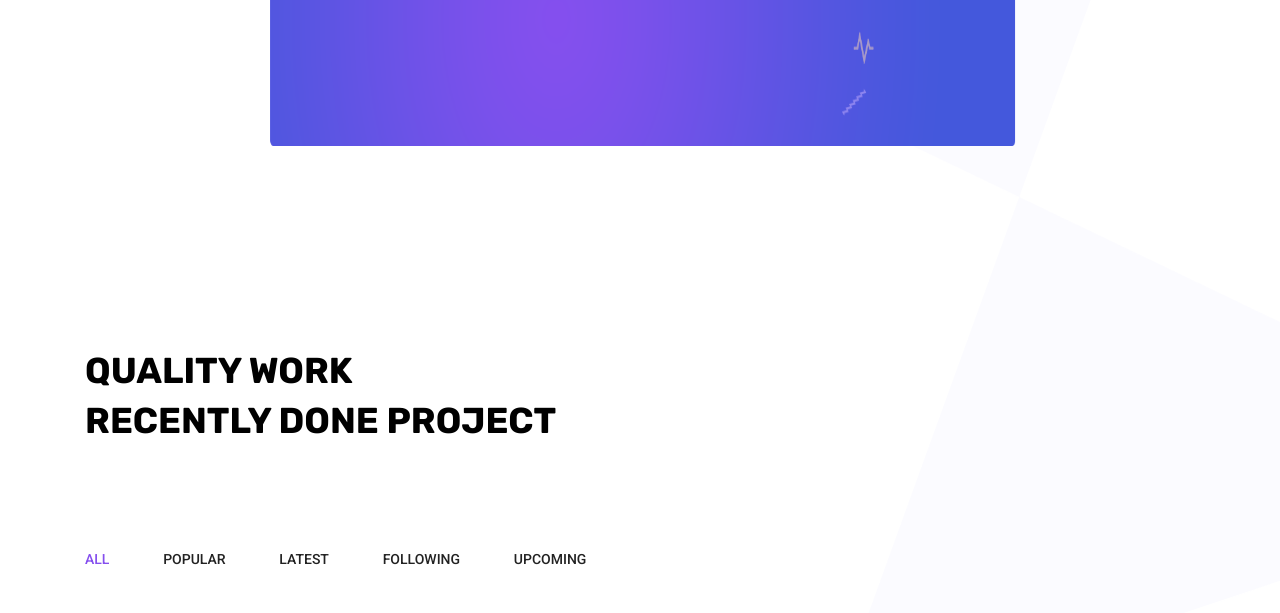
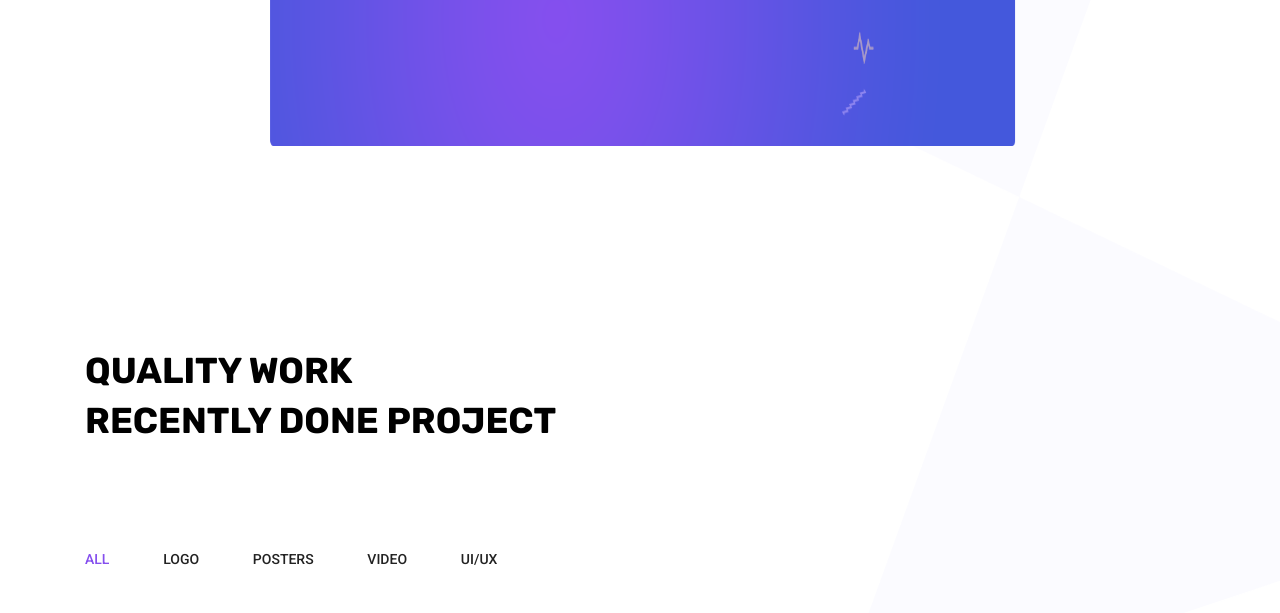
Before and after one commit to thearvindgupta/creative.github.io, a plain HTML site: page portfolio.html in a window 1280 px wide. Shown: the part 339-952 px from the top of the page. Drawn offline with Linux system fonts and the light colour scheme; some packages are replaced by stand-ins of ours.

Commit message:
Update portfolio.html

```diff
--- a/portfolio.html
+++ b/portfolio.html
@@ -38,24 +38,6 @@
 						<ul class="nav navbar-nav menu_nav justify-content-end">
 							<li class="nav-item active"><a class="nav-link" href="index.html">Home</a></li>
 							<li class="nav-item"><a class="nav-link" href="portfolio.html">Portfolio</a></li>
-							<!--<li class="nav-item active"><a class="nav-link" href="portfolio.html">Portfolio</a></li>
-							<li class="nav-item submenu dropdown">
-								<a href="#" class="nav-link dropdown-toggle" data-toggle="dropdown" role="button" aria-haspopup="true"
-								 aria-expanded="false">Pages</a>
-								<ul class="dropdown-menu">
-                                    <li class="nav-item"><a class="nav-link" href="elements.html">Elements</a></li>
-                                    <li class="nav-item"><a class="nav-link" href="portfolio-details.html">Portfolio Details</a></li>
-								</ul>
-							</li>
-							<li class="nav-item submenu dropdown">
-								<a href="#" class="nav-link dropdown-toggle" data-toggle="dropdown" role="button" aria-haspopup="true"
-								 aria-expanded="false">Blog</a>
-								<ul class="dropdown-menu">
-									<li class="nav-item"><a class="nav-link" href="blog.html">Blog</a></li>
-									<li class="nav-item"><a class="nav-link" href="single-blog.html">Blog Details</a></li>
-								</ul>
-							</li>
-							<li class="nav-item"><a class="nav-link" href="contact.html">Contact</a></li>-->
 						</ul>
 					</div>
 				</div>
@@ -94,10 +76,10 @@
             <div class="filters portfolio-filter">
                 <ul>
                     <li class="active" data-filter="*">all</li>
-                    <li data-filter=".popular">popular</li>
-                    <li data-filter=".latest"> latest</li>
-                    <li data-filter=".following">following</li>
-                    <li data-filter=".upcoming">upcoming</li>
+					<li data-filter=".popular">Logo</li>
+					<li data-filter=".latest">Posters</li>
+					<li data-filter=".following">Video</li>
+					<li data-filter=".upcoming">UI/UX</li>
                 </ul>
             </div>
 
```
